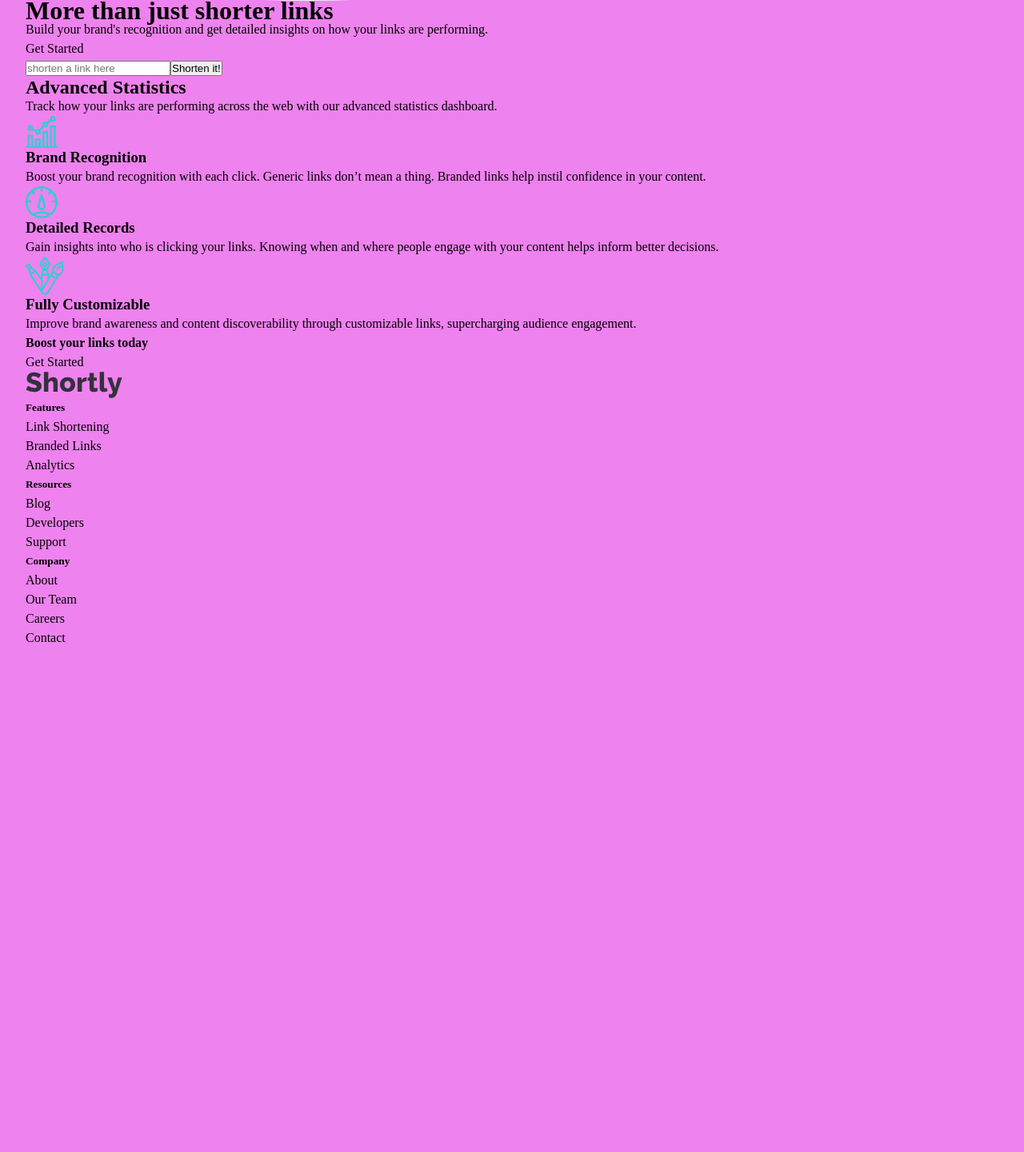
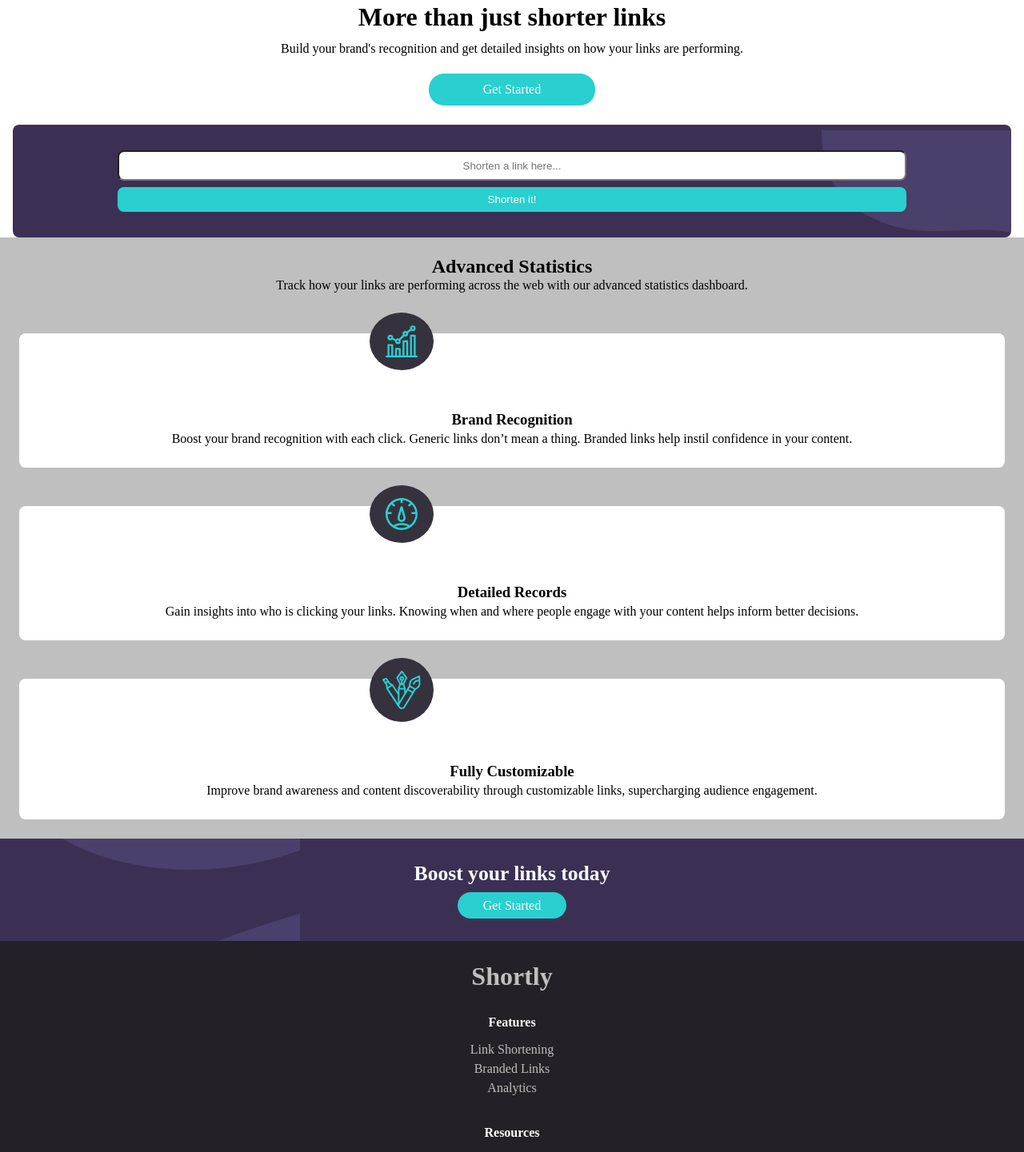
Before and after one commit to ahmad-cod/shortly, a React (Vite) app: page / in a window 1280 px wide. Shown: the part 546-1987 px from the top of the page at 80% size. Before the commit the page ends 1388 px from the top, so only its background shows below. Built offline with nearby package versions, Linux system fonts and the light colour scheme.

Commit message:
second commmit

```diff
--- a/src/App.css
+++ b/src/App.css
@@ -1,7 +1,7 @@
 #root {
   max-width: 1280px;
   margin: 0 auto;
-  padding: 2rem;
+  /* padding: 2rem; */
 }
 
 @keyframes logo-spin {
--- a/src/App.scss
+++ b/src/App.scss
@@ -1,20 +1,49 @@
-body {
-    background-color: violet;
+// ## Colors
+
+// ### Primary
+
+$Cyan: hsl(180, 66%, 49%); //cta background color
+$Dark-Violet: hsl(257, 27%, 26%);
+
+// ### Secondary
+
+$Red: hsl(0, 87%, 67%);
+
+// ### Neutral
+
+$Gray: hsl(0, 0%, 75%);
+$Grayish-Violet: hsl(257, 7%, 63%);
+$Very-Dark-Blue: hsl(255, 11%, 22%);
+$Very-Dark-Violet: hsl(260, 8%, 14%);
+
+@mixin cta {
+    background-color: $Cyan;
+    color: #fff;
+    padding: .5rem 2rem;
+    border-radius: 1.2rem;
 }
-header {
+@mixin flex {
     display: flex;
     justify-content: space-between;
     align-items: center;
+}
+@mixin bgImage($url) {
+    background-image: url($url);
+    background-repeat: no-repeat;
+}
+
+body {
+    text-align: center;
+    overflow-x: hidden;
+}
+header {
+    @include flex;
     #nav {
-        display: flex;
-        justify-content: space-between;
         flex-direction: column;
         // flex-basis: 80vw;
-        align-items: center;
+        @include flex;
         ul {
-            display: flex;
-            justify-content: space-between;
-            align-items: center;
+            @include flex;
         }
         &[data-visible=false] {
             display: none;
@@ -22,12 +51,133 @@ header {
 
     }
     .mobile-nav-toggle {
+        @include bgImage('./assets/images/icon-menu.svg');
         width: 2rem;
         aspect-ratio: 1;
-        background-image: url('./assets/images/icon-menu.svg');
-        background-repeat: no-repeat;
         border: 0;
         background-color: transparent;
         z-index: 999;
     }
 }
+
+// Hero Section
+.hero-texts {
+    padding: 1.5rem;
+    padding-bottom: 1.5rem;
+    & > * {
+        padding-top: 1rem;
+    }
+    div.cta {
+        margin: 0 auto;
+        margin-top: 1.2rem;
+        width: min(13rem, 50vw);
+    }
+}
+.cta {
+    @include cta;
+}
+
+// Link Shortener
+
+.link-shortener {
+    @include flex;
+    flex-direction: column;
+    @include bgImage('assets/images/bg-shorten-mobile.svg');
+    background-color: $Dark-Violet;
+    background-position: right;
+    padding: 2rem .5rem;
+    margin-inline: 1rem;
+    border-radius: .5rem;
+    button {
+        @include cta;
+        margin-top: .5rem;
+        border-radius: .5rem;
+    }
+    input::placeholder {
+        text-align: center;
+    }
+    & > * {
+        width: 80%;
+        padding-block: .6rem;
+        border-radius: .5rem;
+    }
+}
+
+// Features Container
+
+.features-container {
+    padding: 1.5rem;
+    background-color: $Gray;
+}
+.card {
+    position: relative;
+    background-color: #fff;
+    margin-top: 3rem;
+    border-radius: .5rem;
+    padding: 1.5rem;
+
+    .card-img {
+        position: relative;
+        display: flex;
+        place-content: center;
+        background-color: $Very-Dark-Blue;
+        padding: 1rem;
+        border-radius: 50%;
+        width: 80px;
+        top: -50px;
+        left: 35%;
+    }
+    &::after{
+        content: ' ';
+        background-color: $Very-Dark-Blue;
+        width: 10px;
+    }
+}
+
+// Boost
+
+.call-to-action {
+    @include bgImage('assets/images/bg-boost-mobile.svg');
+    padding: 2rem;
+    color: #fff;
+    background-position: left 50%;
+    background-color: $Dark-Violet;
+
+    h3 {
+        font-size: 1.6rem;
+        margin-bottom: 1rem;
+    }
+}
+
+// Footer Section
+
+.footer {
+    background-color: $Very-Dark-Violet;
+    color: $Gray;
+    padding: 2rem;
+    margin-inline: 0;
+
+    .footer-logo {
+        font-size: 2rem;
+        font-weight: 700;
+        margin-bottom: 2.1rem;
+    }
+    h4 {
+        margin-bottom: .6rem;
+        color: #fff;
+    }
+    & > * {
+        margin-bottom: 2rem;
+    }
+    .social {
+        display: flex;
+        place-content: center;
+        margin-bottom: 0;
+        a {
+            margin-right: 1.2rem;
+        }
+        a:last-child {
+            margin-right: 0;
+        }
+    }
+}
--- a/src/components/CTA.jsx
+++ b/src/components/CTA.jsx
@@ -1,10 +1,10 @@
 export default function CTA() {
     return (
         <div className="call-to-action">
-            <h4>
+            <h3>
                 Boost your links today
-            </h4>
-            <a href="#">Get Started</a>
+            </h3>
+            <a href="#" className="cta">Get Started</a>
         </div>
     )
 }
--- a/src/components/Cards.jsx
+++ b/src/components/Cards.jsx
@@ -23,8 +23,10 @@ const features = [
 function Card(props) {
     const {imgUrl, title, content} = props
     return (
-            <div className="">
-                <img src={imgUrl} alt="Card Icon" />
+            <div className="card">
+                <div className="card-img">
+                    <img src={imgUrl} alt="Card Icon" />
+                </div>
                 <h3>{title}</h3>
                 <p>
                     {content}
--- a/src/components/Features.jsx
+++ b/src/components/Features.jsx
@@ -2,7 +2,7 @@ import Cards from "./Cards";
 
 export default function Features() {
     return (
-        <div className="features">
+        <div className="features-container">
             <h2>Advanced Statistics</h2>
             <p>
                 Track how your links are performing across the web with our
--- a/src/components/Footer.jsx
+++ b/src/components/Footer.jsx
@@ -1,9 +1,28 @@
+
+function SocialLinks() {
+    return (
+        <div className="social">
+            <a href="#">
+                <img src="../src/assets/images/icon-facebook.svg" alt="Facebook" />
+            </a>
+            <a href="#">
+                <img src="../src/assets/images/icon-twitter.svg" alt="Twitter" />
+            </a>
+            <a href="#">
+                <img src="../src/assets/images/icon-pinterest.svg" alt="Pinterest" />
+            </a>
+            <a href="#">
+                <img src="../src/assets/images/icon-instagram.svg" alt="Instagram" />
+            </a>
+        </div>
+    )
+}
 export default function Footer() {
     return (
         <footer className="footer">
-                <img src="../src/assets/images/logo.svg" alt="Logo" />
+            <div className="footer-logo">Shortly</div>
             <div className="features">
-                <h5>Features</h5>
+                <h4>Features</h4>
                 <ul>
                     <li>Link Shortening</li>
                     <li>Branded Links</li>
@@ -11,7 +30,7 @@ export default function Footer() {
                 </ul>
             </div>
             <div className="resources">
-                <h5>Resources</h5>
+                <h4>Resources</h4>
                 <ul>
                     <li>Blog</li>
                     <li>Developers</li>
@@ -19,7 +38,7 @@ export default function Footer() {
                 </ul>
             </div>
             <div className="company">
-                <h5>Company</h5>
+                <h4>Company</h4>
                 <ul>
                     <li>About</li>
                     <li>Our Team</li>
@@ -27,6 +46,7 @@ export default function Footer() {
                     <li>Contact</li>
                 </ul>
             </div>
+            <SocialLinks />
         </footer>
     )
 }
--- a/src/components/Hero.jsx
+++ b/src/components/Hero.jsx
@@ -13,7 +13,9 @@ export default function Hero() {
                     Build your brand's recognition and get detailed insights
                     on how your links are performing.
                 </p>
-                <a href="#">Get Started</a>
+                <div className="cta">
+                    <a href="#">Get Started</a>
+                </div>
             </div>
         </main>
     )
--- a/src/components/LinkShortener.jsx
+++ b/src/components/LinkShortener.jsx
@@ -2,7 +2,7 @@
 export default function LinkShortener() {
     return (
         <div className="link-shortener">
-            <input type="text" placeholder="shorten a link here" />
+            <input type="text" placeholder="Shorten a link here..." />
             <button type="submit">Shorten it!</button>
         </div>
     )
--- a/src/index.css
+++ b/src/index.css
@@ -32,3 +32,6 @@ a {
   text-decoration: none;
   color: inherit;
 }
+button {
+  border: none;
+}
```
